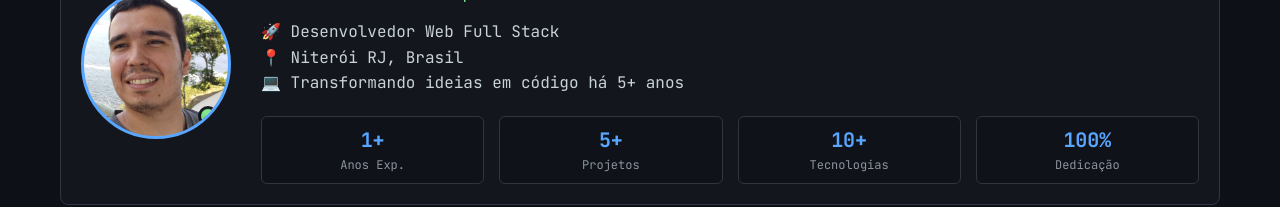
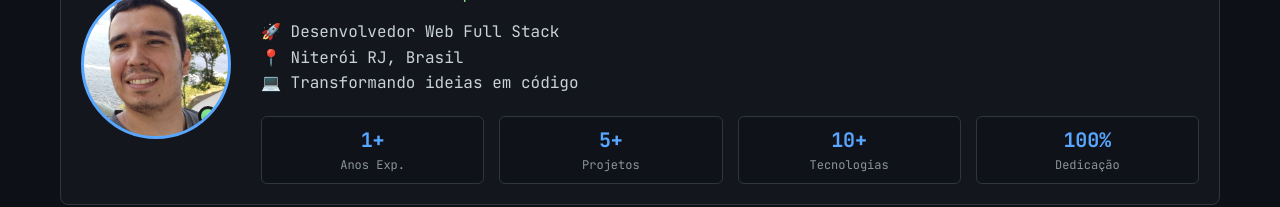
Before and after one commit to samucarafi/Portf-lio, a React (Vite) app in the folder Front-end/: page / in a window 1280 px wide. Shown: the part 327-534 px from the top of the page. Built offline with nearby package versions, Linux system fonts and the light colour scheme.

Commit message:
Alteração de perfil

```diff
--- a/Front-end/src/components/ProfileSection/ProfileSection.jsx
+++ b/Front-end/src/components/ProfileSection/ProfileSection.jsx
@@ -19,7 +19,7 @@ const ProfileSection = () => {
         <div className="output">
           <p>🚀 Desenvolvedor Web Full Stack</p>
           <p>📍 Niterói RJ, Brasil</p>
-          <p>💻 Transformando ideias em código há 5+ anos</p>
+          <p>💻 Transformando ideias em código</p>
         </div>
         <div className="profile-stats">
           {stats.map((stat, index) => (
```
